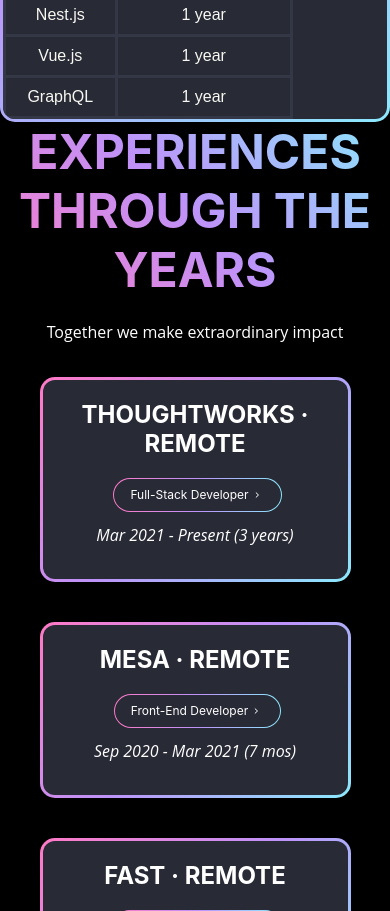
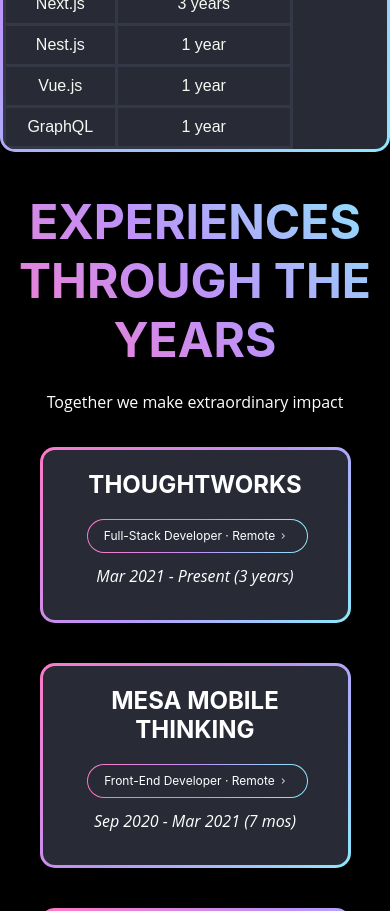
Before and after one commit to RayanaSales/RayanaSales.github.io, a React (Create React App) app: page / in a window 390 px wide. Shown: the part 2480-3391 px from the top of the page. Built offline with nearby package versions, Linux system fonts and the light colour scheme.

Commit message:
Feat: Update exp name and margins on mobile

```diff
--- a/src/assets/styles/Experiences.css
+++ b/src/assets/styles/Experiences.css
@@ -94,9 +94,11 @@
 
   .experiences h2 {
     font-size: 3rem;
+    margin-top: 40px;
   }
 
-  .experiences h3, .experiences h4 {
+  .experiences h3,
+  .experiences h4 {
     font-size: 1.5rem; /* Tamanho de fonte menor para sub-títulos em telas pequenas */
   }
 
--- a/src/assets/styles/TopSkills.css
+++ b/src/assets/styles/TopSkills.css
@@ -15,6 +15,7 @@
 
 .skills-container h2 {
   font-size: 4rem;
+
   margin-bottom: 40px;
   background: linear-gradient(45deg, #ff79c6, #bd93f9, #8be9fd);
   -webkit-background-clip: text;
@@ -71,6 +72,7 @@
 
   .skills-container h2 {
     font-size: 3rem;
+    margin-top: 30px;
   }
 
   .skills-table {
--- a/src/components/Experiences.js
+++ b/src/components/Experiences.js
@@ -5,18 +5,18 @@
 
 const experiences = [
   {
-    title: "Full-Stack Developer",
-    company: "ThoughtWorks · Remote",
+    title: "Full-Stack Developer · Remote",
+    company: "ThoughtWorks",
     period: "Mar 2021 - Present (3 years)",
   },
   {
-    title: "Front-End Developer",
-    company: "Mesa · Remote",
+    title: "Front-End Developer · Remote",
+    company: "Mesa Mobile Thinking",
     period: "Sep 2020 - Mar 2021 (7 mos)",
   },
   {
-    title: "Full-Stack Developer",
-    company: "FAST · Remote",
+    title: "Full-Stack Developer · Remote",
+    company: "FAST Sol. Tecnológicas",
     period: "Feb 2018 - Aug 2020 (4 yrs)",
   },
 ];
```
